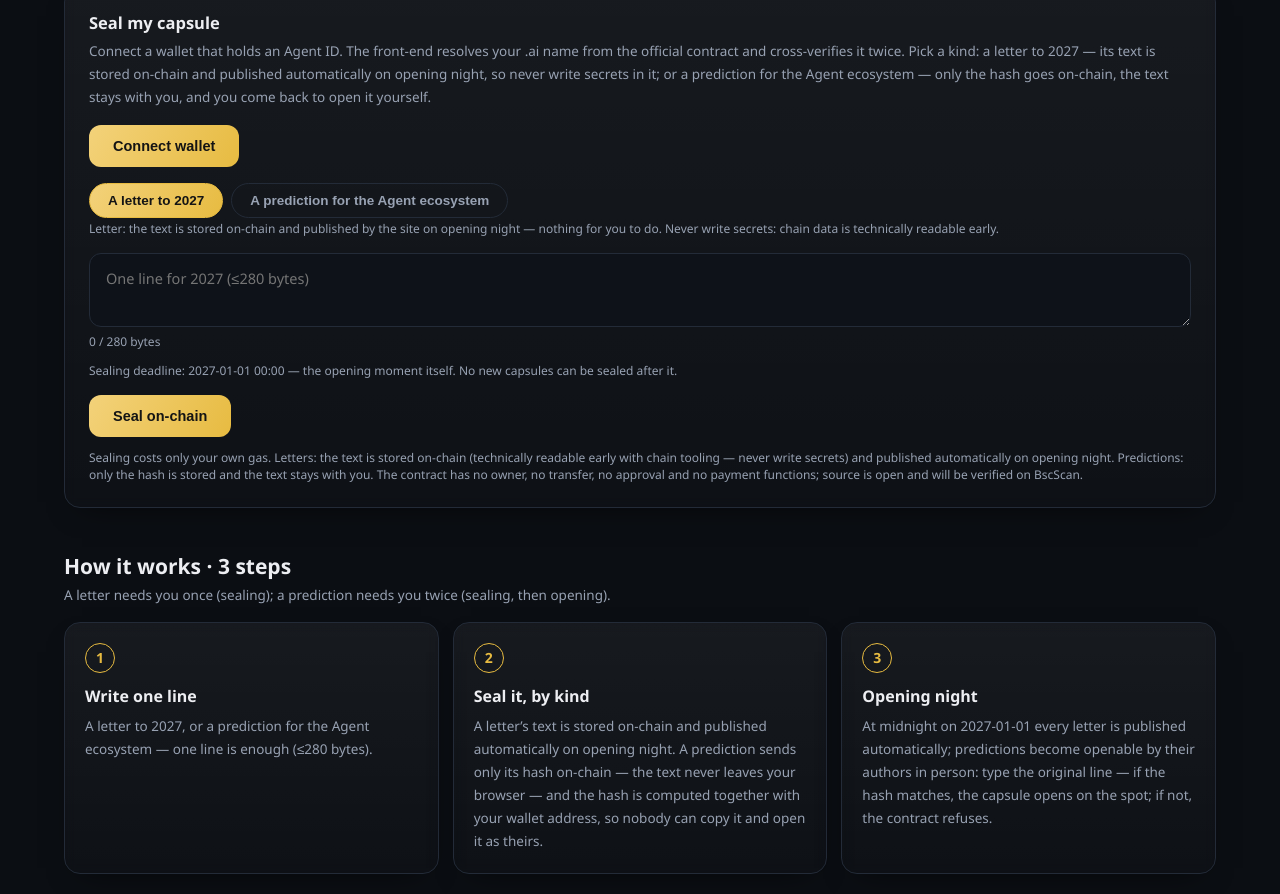
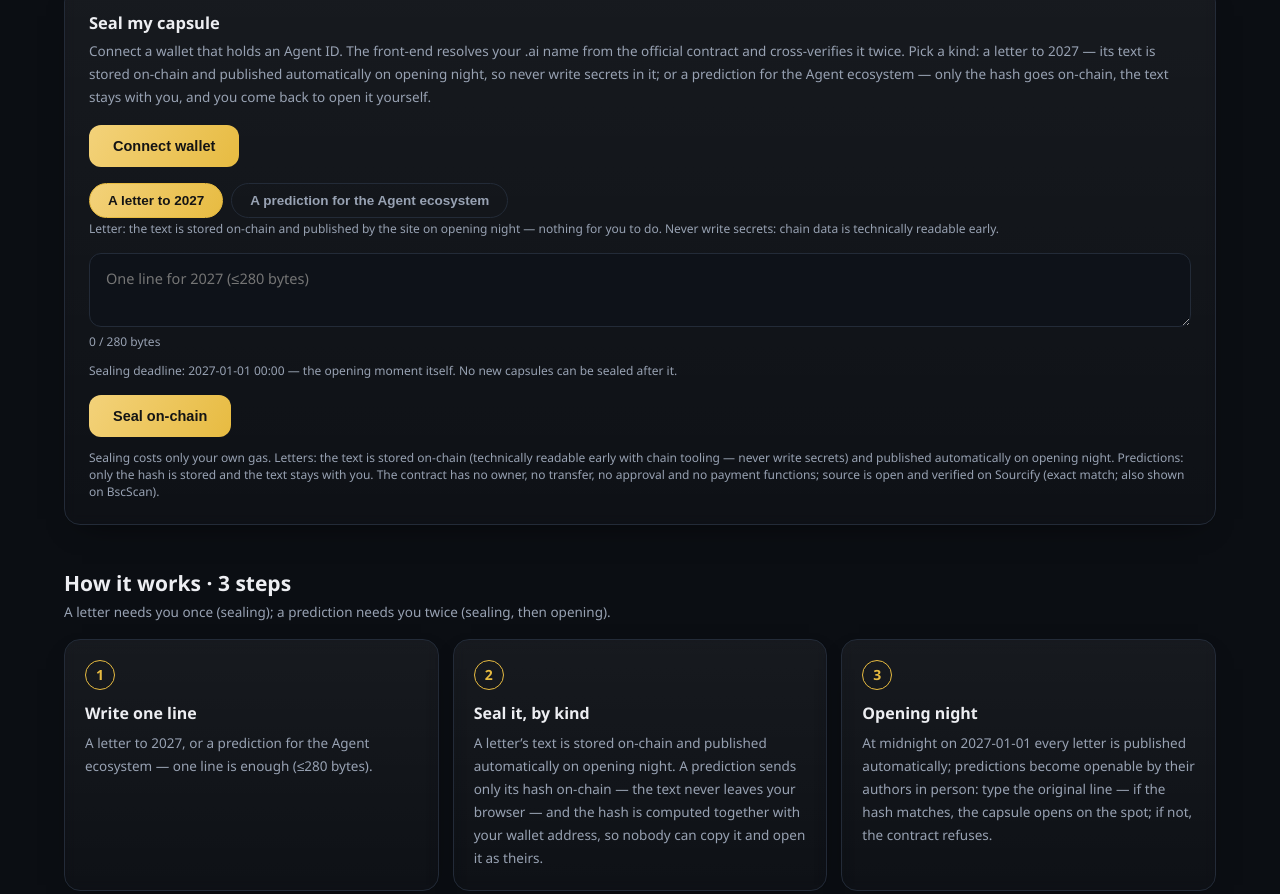
Before and after one commit to yundoufu001/dotai-capsule, a plain HTML site: page index.html in a window 1280 px wide. Shown: the part 921-1815 px from the top of the page. Drawn offline with Linux system fonts and the light colour scheme; no server answers.

Commit message:
copy: verification completed tense (Sourcify exact match)

```diff
--- a/capsule-2.js
+++ b/capsule-2.js
@@ -35,7 +35,7 @@ zh:{brand_sub:'.ai 时光胶囊 · 给 2027 留一句话',
   panel_h:'封存我的胶囊',
   panel_p:'连接持有 Agent ID 的钱包，前端会自动从官方合约带出你的 .ai 名字并双查验真。选一种：给 2027 的信——原文上链保存、开封夜自动公开，请勿写入任何秘密；对 Agent 生态的预言——只有哈希上链，原文只在你手里，开封夜回来亲手打开。',
   input_ph:'写给 2027 的一句话（≤280 字节，中文约 93 字）',btn_connect:'连接钱包',btn_seal:'封存上链',
-  note:'封存只付你自己的 gas。信：原文保存在链上（技术上可被提前读取，请勿写秘密），开封夜自动公开；预言：链上只存哈希，原文只在你手里。合约无 owner、无转账、无授权、无收款功能，源码已开源并将在 BscScan 验证。',
+  note:'封存只付你自己的 gas。信：原文保存在链上（技术上可被提前读取，请勿写秘密），开封夜自动公开；预言：链上只存哈希，原文只在你手里。合约无 owner、无转账、无授权、无收款功能，源码已开源，并已在 Sourcify 完成 exact match 验证（BscScan 同步可查）。',
   btn_cert:'生成我的胶囊证书',btn_download:'下载证书 PNG（1200×630）',
   reveal_ph:'开封时间已到：在这里写下当初那句原文，哈希对上即可开封',btn_reveal:'开封我的胶囊',
   st_connect:'请先连接钱包。',st_connecting:'连接中…',st_no_wallet:'未检测到钱包，请用支持 Web3 的钱包打开本页。',
@@ -119,7 +119,7 @@ en:{brand_sub:'.ai Time Capsule · A message to 2027',
   panel_h:'Seal my capsule',
   panel_p:'Connect a wallet that holds an Agent ID. The front-end resolves your .ai name from the official contract and cross-verifies it twice. Pick a kind: a letter to 2027 — its text is stored on-chain and published automatically on opening night, so never write secrets in it; or a prediction for the Agent ecosystem — only the hash goes on-chain, the text stays with you, and you come back to open it yourself.',
   input_ph:'One line for 2027 (≤280 bytes)',btn_connect:'Connect wallet',btn_seal:'Seal on-chain',
-  note:'Sealing costs only your own gas. Letters: the text is stored on-chain (technically readable early with chain tooling — never write secrets) and published automatically on opening night. Predictions: only the hash is stored and the text stays with you. The contract has no owner, no transfer, no approval and no payment functions; source is open and will be verified on BscScan.',
+  note:'Sealing costs only your own gas. Letters: the text is stored on-chain (technically readable early with chain tooling — never write secrets) and published automatically on opening night. Predictions: only the hash is stored and the text stays with you. The contract has no owner, no transfer, no approval and no payment functions; source is open and verified on Sourcify (exact match; also shown on BscScan).',
   btn_cert:'Create my capsule certificate',btn_download:'Download certificate PNG (1200×630)',
   reveal_ph:'Opening time is here: type the exact original sentence — it opens only if the hash matches',btn_reveal:'Open my capsule',
   st_connect:'Connect your wallet first.',st_connecting:'Connecting…',st_no_wallet:'No wallet detected. Open this page in a Web3 wallet browser.',
--- a/index.html
+++ b/index.html
@@ -236,7 +236,7 @@
       <div class="row">
         <button class="act" id="btnSeal" data-i18n="btn_seal">封存上链</button>
       </div>
-      <div class="note" data-i18n="note">封存只付你自己的 gas；链上只存哈希，不存原文。合约无 owner、无转账、无授权、无收款功能，源码已开源并将在 BscScan 验证。</div>
+      <div class="note" data-i18n="note">封存只付你自己的 gas；链上只存哈希，不存原文。合约无 owner、无转账、无授权、无收款功能，源码已开源，并已在 Sourcify 完成 exact match 验证（BscScan 同步可查）。</div>
     </div>
     <div id="myCapsule" style="display:none">
       <div class="row">
```
